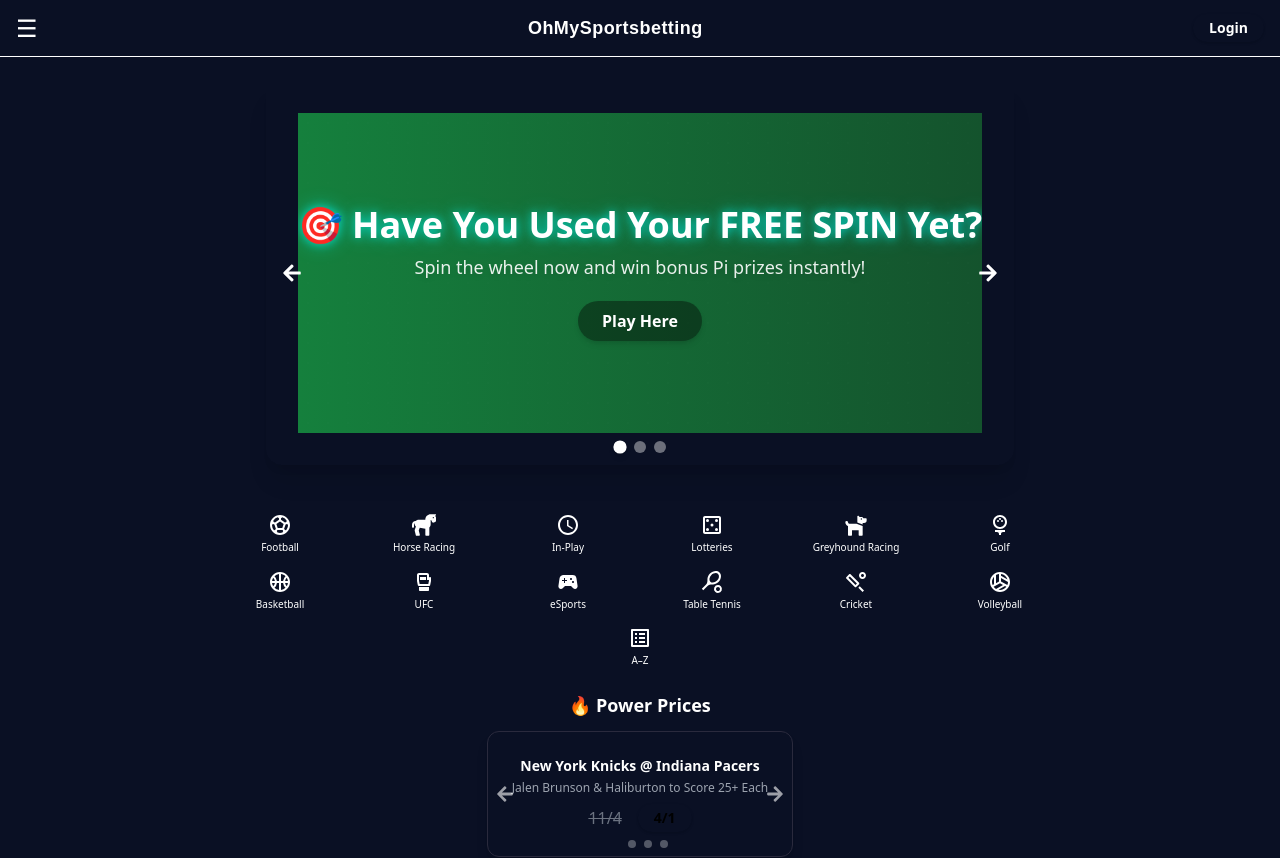
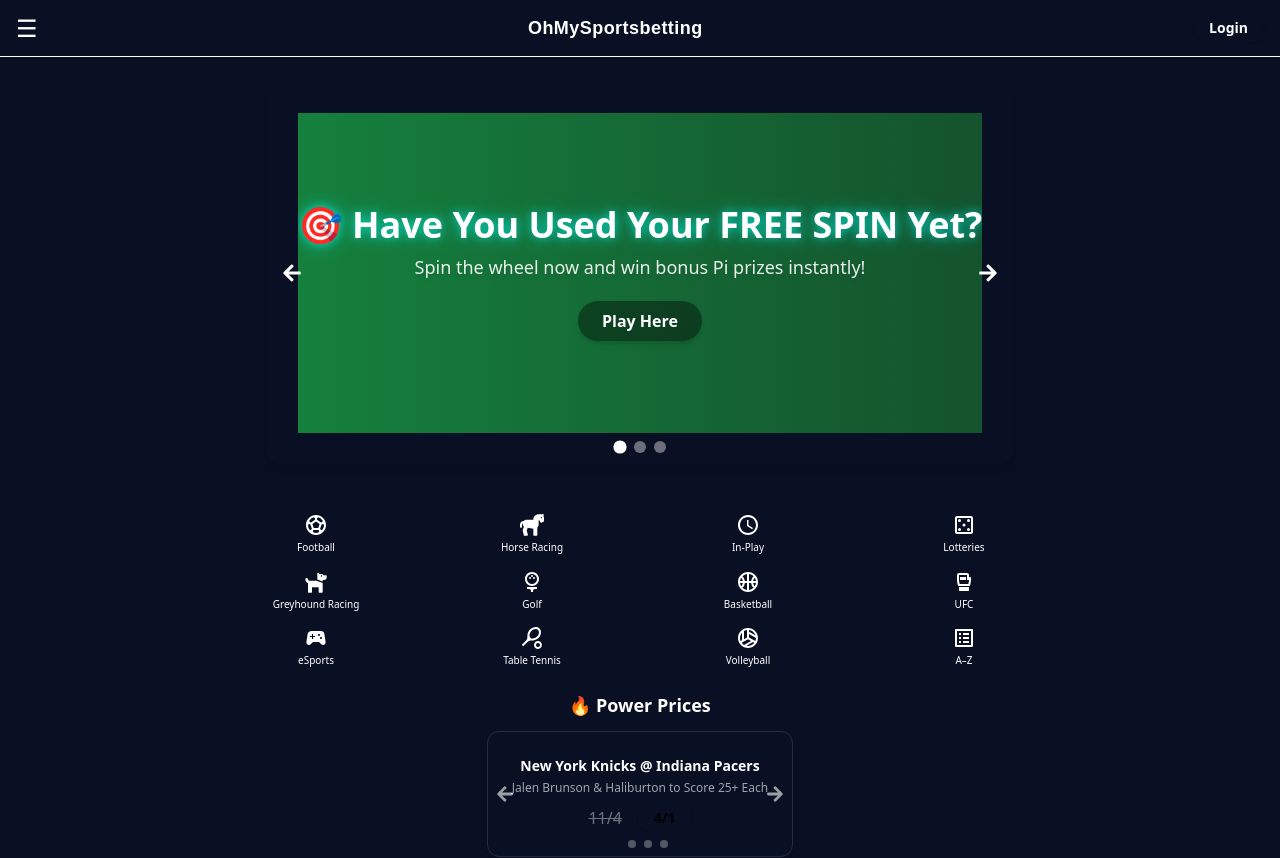
Before and after one commit to Darr-Eire/oh-my-sportsbetting, a Next.js app: page / in a window 1280 px wide. Shown: the top 858 px of the page. Built offline with nearby package versions, Linux system fonts and the light colour scheme.

Commit message:
Update SportsCarousel to show icons in two wrapped rows

```diff
--- a/components/SportsCarousel.tsx
+++ b/components/SportsCarousel.tsx
@@ -25,7 +25,6 @@
   { name: "UFC", icon: MdOutlineSportsMma, slug: "ufc" },
   { name: "eSports", icon: MdSportsEsports, slug: "esports" },
   { name: "Table Tennis", icon: MdOutlineSportsTennis, slug: "table-tennis" },
-  { name: "Cricket", icon: MdOutlineSportsCricket, slug: "cricket" },
   { name: "Volleyball", icon: MdOutlineSportsVolleyball, slug: "volleyball" },
   { name: "A–Z", icon: MdOutlineListAlt, slug: "all-sports" },
 ];
@@ -33,14 +32,12 @@
 export default function SportsCarousel() {
   return (
     <div className="max-w-4xl mx-auto my-6 px-4">
-      <nav
-        className="flex flex-wrap gap-4 justify-center"
-      >
+      <nav className="flex flex-wrap gap-4 justify-center">
         {sports.map(({ name, icon: Icon, slug }) => (
           <Link
             key={slug}
             href={`/sports/${slug}`}
-            className="flex flex-col items-center text-white hover:text-electricCyan w-[calc(100%/6-1rem)] min-w-[72px]"
+            className="flex flex-col items-center text-white hover:text-electricCyan w-[calc(25%-1rem)] min-w-[72px]"
           >
             <Icon className="text-2xl mb-1" />
             <span className="text-[10px] text-center leading-tight select-none whitespace-nowrap">
```
